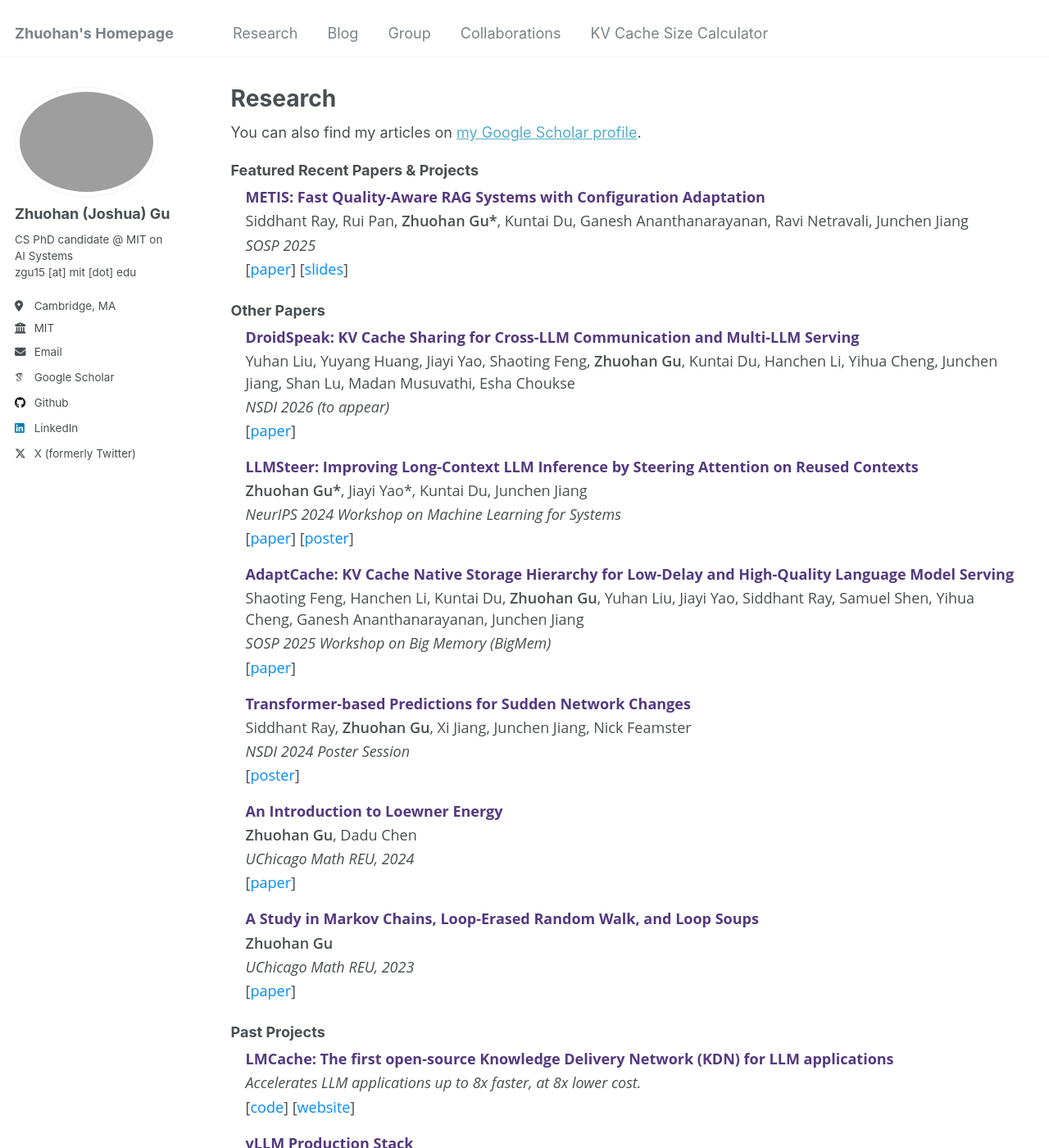
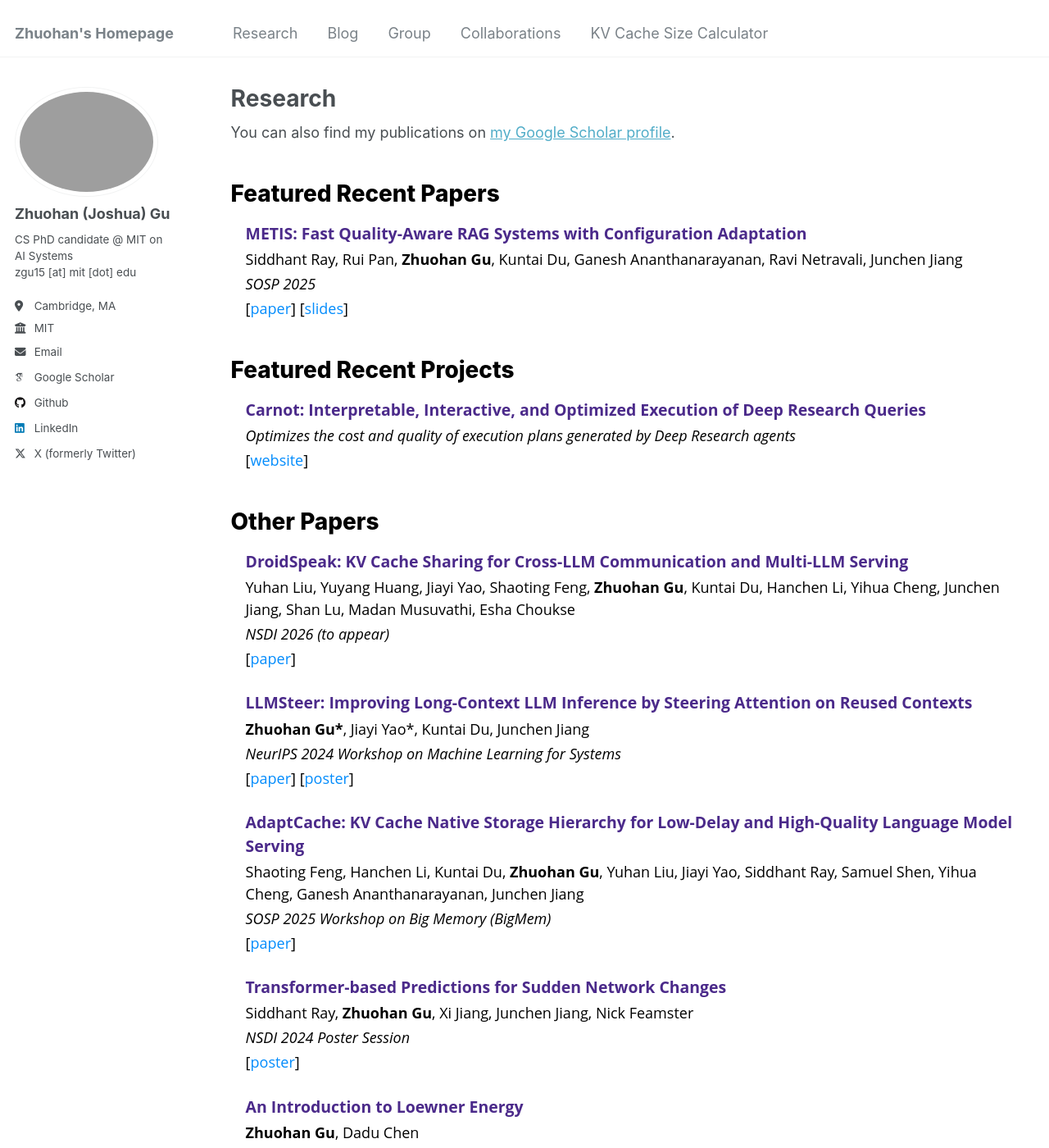
Before and after one commit to zhuohangu/zhuohangu.github.io, a Jekyll site: the page built from _pages/research.html, in a window 1280 px wide and 1400 px high. Shown: the whole window at 82% size. Built offline with Jekyll 4.4.1, drawn with Linux system fonts in a browser that asks for light colours; some web fonts are replaced; some of the changed text lies outside the part shown.

Commit message:
Update About and Research pages for clarity and consistency

```diff
--- a/_pages/research.html
+++ b/_pages/research.html
@@ -6,23 +6,40 @@ author_profile: true
 ---
 
 {% if site.author.googlescholar %}
-  <div class="wordwrap">You can also find my articles on <a href="{{site.author.googlescholar}}">my Google Scholar profile</a>.</div>
+  <div class="wordwrap">You can also find my publications on <a href="{{site.author.googlescholar}}">my Google Scholar profile</a>.</div>
 {% endif %}
 
 <style>
-  /* Qizheng-style cvlist, scoped to the Research page */
-  .research-section { font-family: 'Open Sans', -apple-system, BlinkMacSystemFont, "Segoe UI", sans-serif; }
-  .research-section h3 { font-weight: bold; margin: 1.2em 0 0.5em 0; }
+  .research-section { font-family: 'Open Sans', -apple-system, BlinkMacSystemFont, "Segoe UI", sans-serif; color: #000; }
+
+  /* Bold black section headings, larger, more prominent */
+  .research-section h3 {
+    font-size: 1.55em;
+    font-weight: 800;
+    color: #000;
+    margin: 1.6em 0 0.6em 0;
+    border: none;
+    padding: 0;
+  }
 
   .cvlist { list-style-type: none; padding: 0 1em; margin: 0 0 1.5em 0; }
-  .cvitem { margin: 0 0 1em 0; line-height: 1.45; }
-  .cvitem-title { color: #533980; font-weight: bold; margin: 0 0 3px 0; }
-  .authorlist { margin: 0 0 3px 0; }
-  .authorlist .me { font-weight: 600; }
-  .venue { font-style: italic; margin: 0 0 3px 0; }
+  .cvitem { margin: 0 0 1.4em 0; line-height: 1.5; color: #000; }
+
+  /* Stronger purple, larger, more noticeable paper titles */
+  .cvitem-title {
+    color: #4b2a8a;
+    font-weight: 700;
+    font-size: 1.08em;
+    margin: 0 0 4px 0;
+  }
+
+  /* Black body text for authors / venues / media */
+  .authorlist { color: #000; margin: 0 0 3px 0; }
+  .authorlist .me { font-weight: 700; }
+  .venue { color: #000; font-style: italic; margin: 0 0 3px 0; }
   .award { font-weight: bold; color: #d94747; margin: 0 0 3px 0; }
-  .media { margin: 0 0 3px 0; }
-  .links { margin: 0; }
+  .media { color: #000; margin: 0 0 3px 0; }
+  .links { color: #000; margin: 0; }
 
   /* Blue, no-underline links inside the cvlist (override theme defaults) */
   .cvlist a,
@@ -32,15 +49,28 @@ author_profile: true
 </style>
 
 <div class="research-section">
-  <h3>Featured Recent Papers &amp; Projects</h3>
+  <h3>Featured Recent Papers</h3>
   <ul class="cvlist">
     <li class="cvitem">
       <div class="cvitem-title">METIS: Fast Quality-Aware RAG Systems with Configuration Adaptation</div>
-      <div class="authorlist">Siddhant Ray, Rui Pan, <b class="me">Zhuohan Gu*</b>, Kuntai Du, Ganesh Ananthanarayanan, Ravi Netravali, Junchen Jiang</div>
+      <div class="authorlist">Siddhant Ray, Rui Pan, <b class="me">Zhuohan Gu</b>, Kuntai Du, Ganesh Ananthanarayanan, Ravi Netravali, Junchen Jiang</div>
       <div class="venue">SOSP 2025</div>
       <div class="links">
         [<a href="https://arxiv.org/abs/2412.10543">paper</a>]
         [<a href="https://siddhant-ray.github.io/assets/pptx/metis_presentation_sosp.pptx">slides</a>]
+      </div>
+    </li>
+  </ul>
+</div>
+
+<div class="research-section">
+  <h3>Featured Recent Projects</h3>
+  <ul class="cvlist">
+    <li class="cvitem">
+      <div class="cvitem-title">Carnot: Interpretable, Interactive, and Optimized Execution of Deep Research Queries</div>
+      <div class="venue">Optimizes the cost and quality of execution plans generated by Deep Research agents</div>
+      <div class="links">
+        [<a href="https://lmcache.ai/">website</a>]
       </div>
     </li>
   </ul>
@@ -114,7 +144,7 @@ author_profile: true
     </li>
     <li class="cvitem">
       <div class="cvitem-title">vLLM Production Stack</div>
-      <div class="venue">Scale from a single vLLM instance to a distributed vLLM deployment without changing any application code.</div>
+      <div class="venue">Scales from a single vLLM instance to a distributed vLLM deployment without changing any application code.</div>
       <div class="links">
         [<a href="https://github.com/vllm-project/production-stack">code</a>]
       </div>
```
Also changed, not shown: _pages/about.md (+1 -1 lines).
